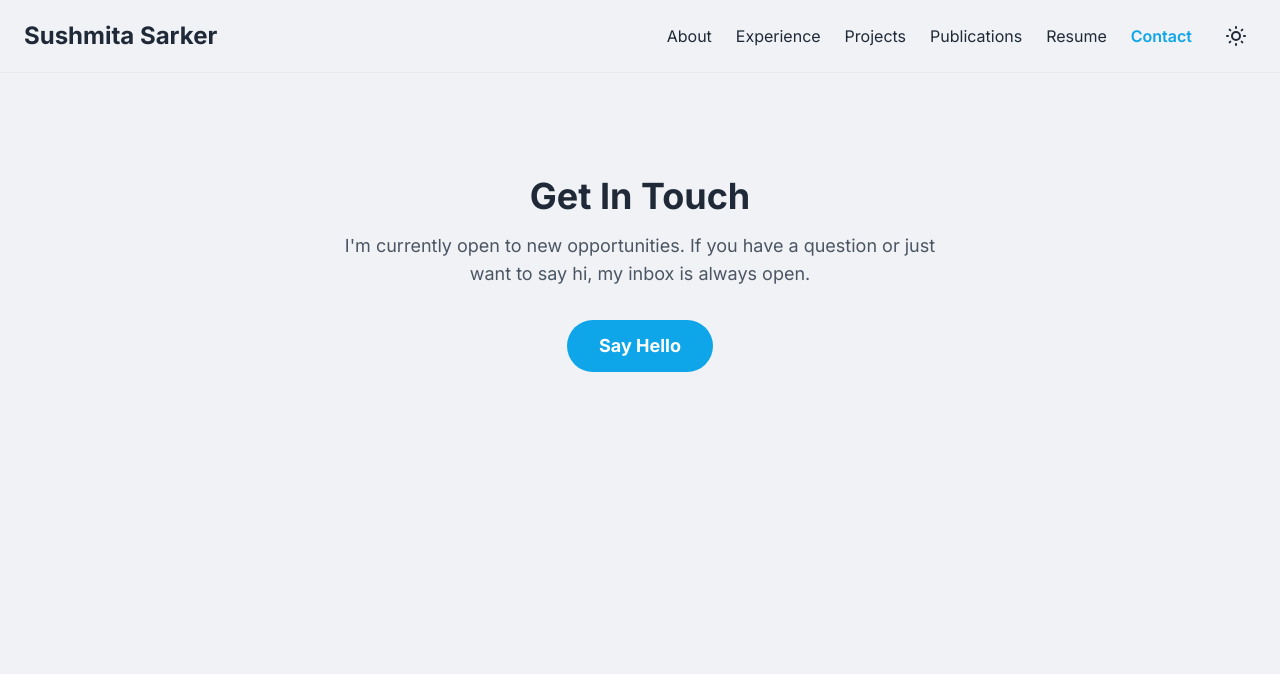
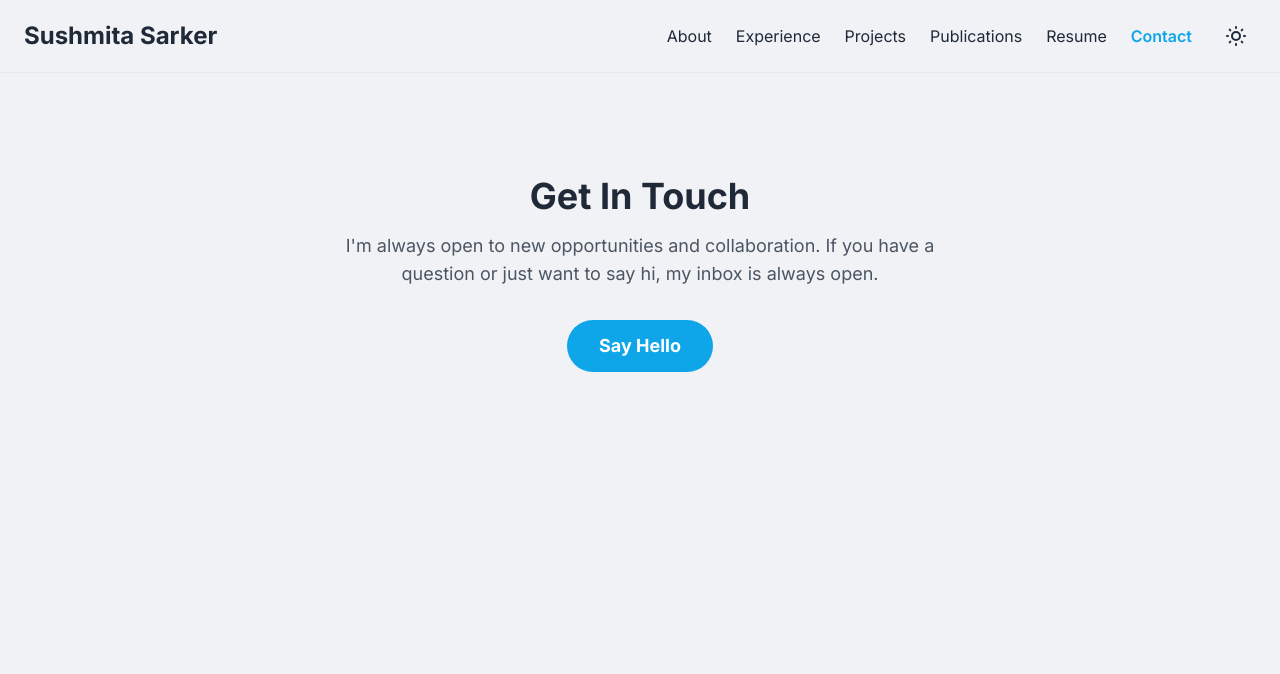
Before and after one commit to sushmitaSARKER/sushmitaSARKER.github.io, a plain HTML site: page contact.html in a window 1280 px wide. Shown: the top 674 px of the page. Drawn offline with nearby package versions, Linux system fonts and the light colour scheme.

Commit message:
Revise contact page content and structure
Updated contact page content and improved accessibility features.

```diff
--- a/contact.html
+++ b/contact.html
@@ -73,7 +73,7 @@
             <div class="container mx-auto px-6 max-w-2xl text-center">
                  <h2 class="text-4xl font-bold text-center mb-4">Get In Touch</h2>
                  <p class="text-lg text-gray-600 dark:text-gray-400 mb-8">
-                     I'm currently open to new opportunities. If you have a question or just want to say hi, my inbox is always open.
+                     I'm always open to new opportunities and collaboration. If you have a question or just want to say hi, my inbox is always open.
                  </p>
                  <a href="mailto:13.s.sarker@gmail.com" class="inline-block bg-sky-500 hover:bg-sky-600 text-white font-bold py-3 px-8 rounded-full text-lg transition-transform transform hover:scale-105">
                      Say Hello
```
